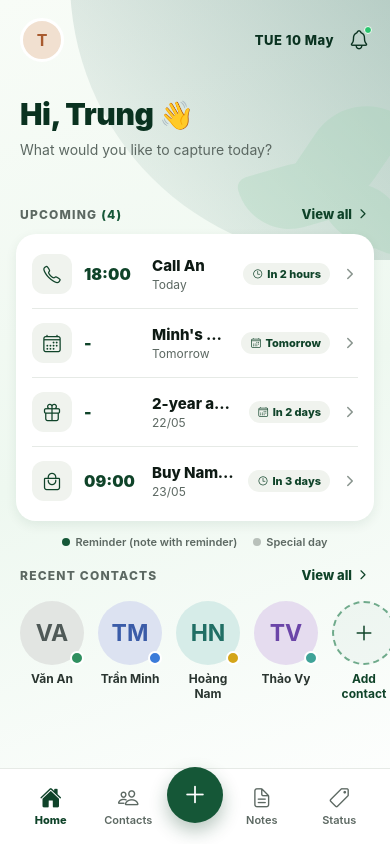
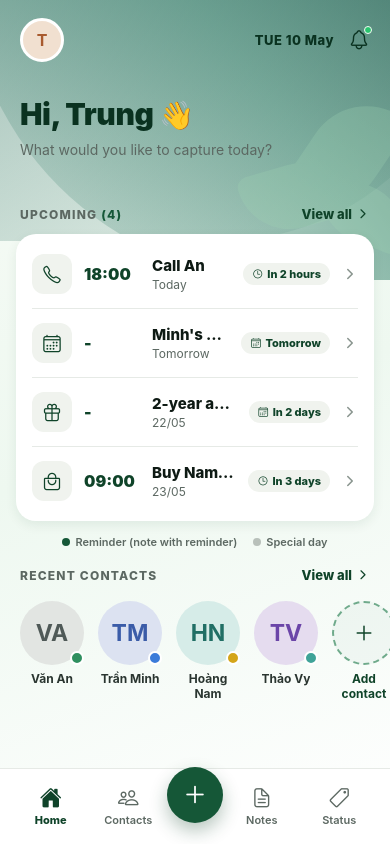
Before and after one commit to btrungg12/frontend_crm_app, a React Native app: screen / in a window 390 px wide. Built offline with nearby package versions, Linux system fonts and the light colour scheme.

Commit message:
Deepen dashboard header gradient

```diff
--- a/src/components/AppBackground.tsx
+++ b/src/components/AppBackground.tsx
@@ -20,10 +20,18 @@ export function AppBackground({ children, showLeaf = true, style }: Props) {
 
       <LinearGradient
         pointerEvents="none"
-        colors={["rgba(0,72,58,0.36)", "rgba(255,255,255,0)"]}
+        colors={["rgba(0,58,48,0.78)", "rgba(0,96,70,0.42)", "rgba(255,255,255,0)"]}
         start={{ x: 1, y: 0 }}
-        end={{ x: 0.15, y: 0.9 }}
+        end={{ x: 0.12, y: 0.88 }}
         style={styles.topGlow}
+      />
+
+      <LinearGradient
+        pointerEvents="none"
+        colors={["rgba(0,80,64,0.38)", "rgba(255,255,255,0)"]}
+        start={{ x: 0.1, y: 0 }}
+        end={{ x: 0.35, y: 0.86 }}
+        style={styles.headerWash}
       />
 
       {showLeaf ? <LeafDecor /> : null}
@@ -54,11 +62,19 @@ const styles = StyleSheet.create({
   },
   topGlow: {
     position: "absolute",
-    top: -120,
-    right: -130,
-    width: 450,
-    height: 380,
-    borderBottomLeftRadius: 280
+    top: -150,
+    right: -135,
+    width: 560,
+    height: 430,
+    borderBottomLeftRadius: 320
+  },
+  headerWash: {
+    position: "absolute",
+    top: -44,
+    left: -40,
+    width: 520,
+    height: 285,
+    borderBottomRightRadius: 260
   },
   leafGroup: {
     position: "absolute",
```
